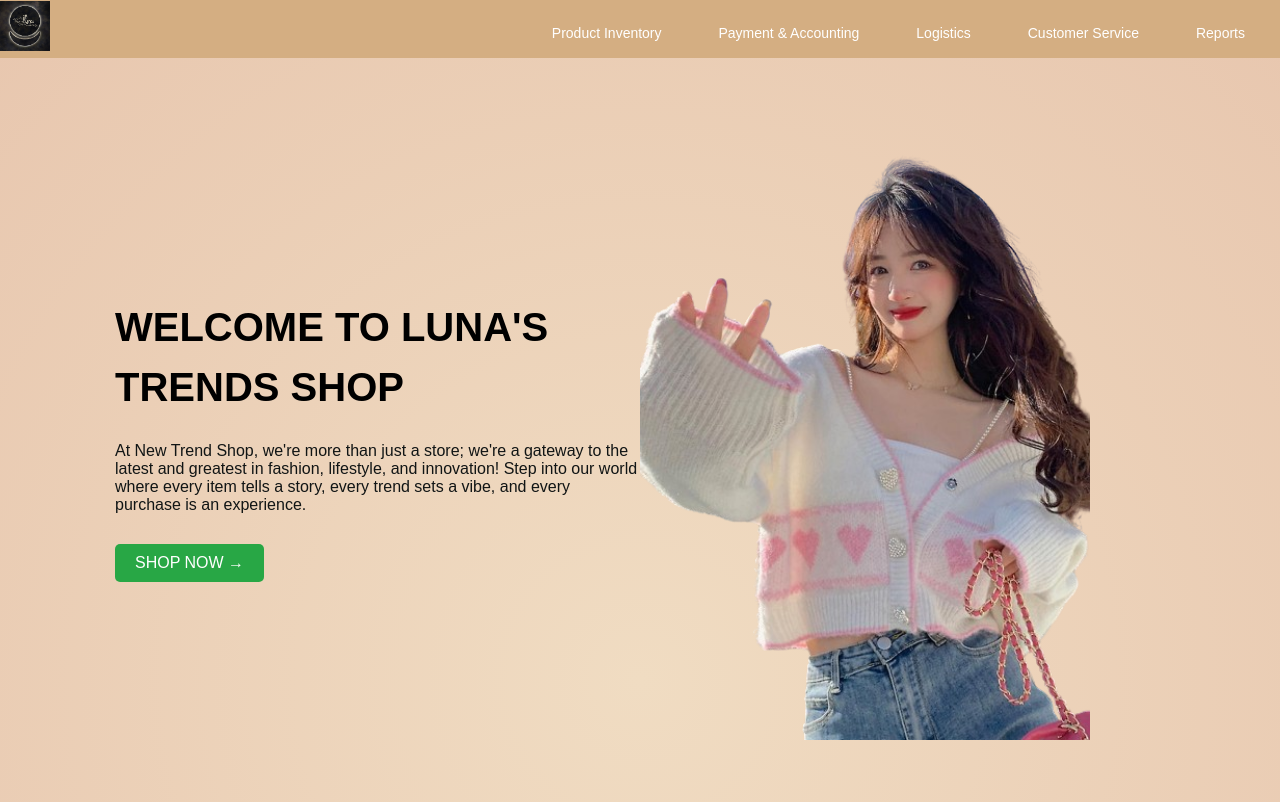
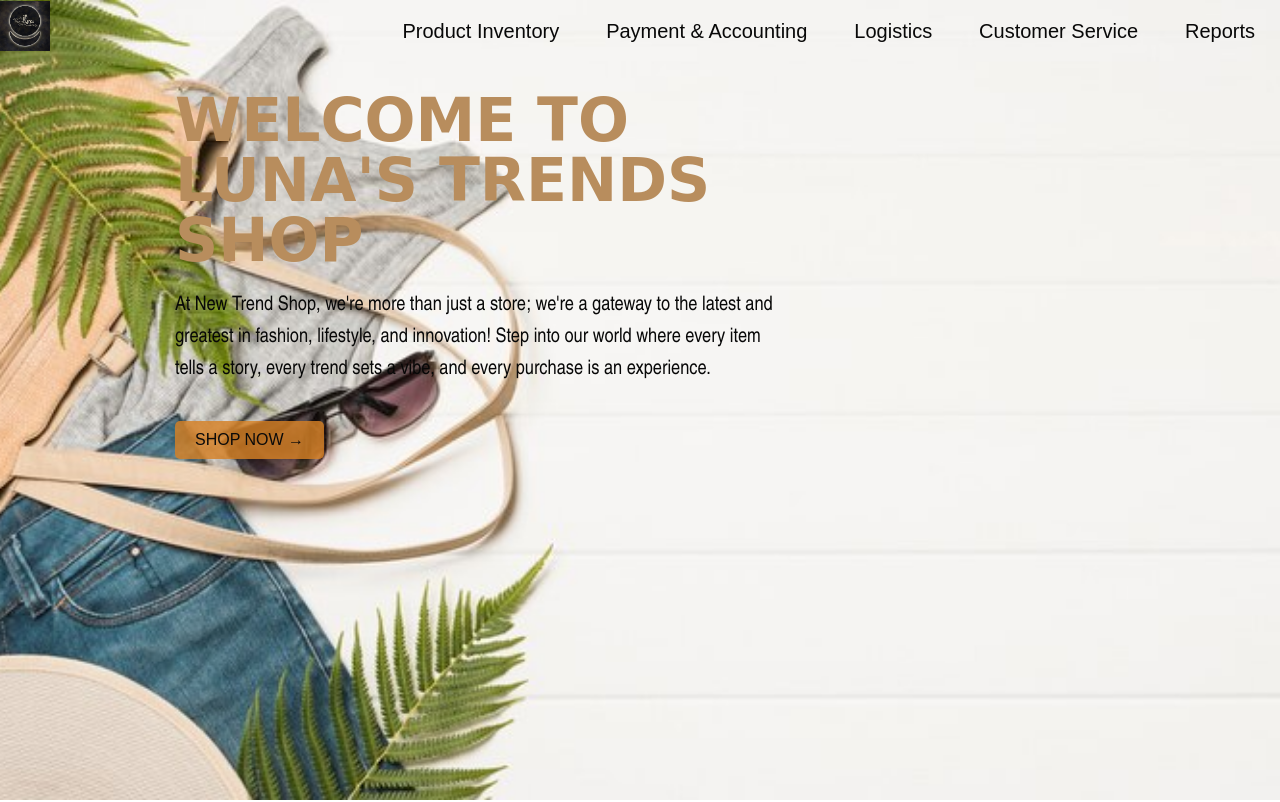
Before and after one commit to lunaurxx/it28-ecommerce-m-saraum, a plain HTML site: page index.html in a window 1280 px wide. Shown: the top 802 px of the page. Drawn offline with Linux system fonts and the light colour scheme; files that its build step writes are made by us from their sources.

Commit message:
change the background and font

```diff
--- a/CSS Folder/style.css
+++ b/CSS Folder/style.css
@@ -3,14 +3,13 @@
     padding: 0;
     box-sizing: border-box;
 }
-.body{
-    font-family: 'Franklin Gothic Medium', 'Arial Narrow', Arial, sans-serif;
-}
+
 .navbar{
     display: flex;
     align-items: center;
     font-size: 25px;
     padding: 20px;
+
 }
 nav{
     flex: 1;
@@ -22,16 +21,12 @@ nav ul{
 }
 nav ul li{
     display: inline-block;
-    margin-right: 20px;
+    margin-right: 10px;
 }
 a{
     text-decoration: none;
     color: rgb(251, 225, 180);
-}
-p{
-    color: rgb(17, 21, 21);
-}
-.container{
+}.container{
     max-width: 1100px;
     margin: auto;
     padding-left: 25px;
@@ -43,22 +38,54 @@ p{
    flex-wrap: wrap;
    justify-content: space-around;
 }
+#section1 {
+            display: flex;
+            align-items: center;
+            justify-content: space-between;
+            padding: 50px 20px;
+}
 .col-2{
-    flex-basis: 50%;
-    min-width: 200px;
+    max-width: 600px;
 }
 .col-2 img{
     max-width: 200%;
     padding: 100px 0;
+}.container {
+    margin-right: 50px; /* Adjust the value as needed */
 }
-.col-2 h1{
-    font-size: 40px;
+
+.col-2 {
+    float: right;
+}
+.col-2 h1 {
+    font-size: 60px;
+    margin-bottom: 20px;
     line-height: 60px;
-    margin: 25px 0;
+    margin:3 0;
+    color: #b88d5d;
+    text-align: left;
+    font-family: "Dancing Script", cursive;
+    font-optical-sizing: auto;
+    font-weight: weight;
+    font-style: normal;
+    }
+
+
+.col-2 p {
+    font-size: 18px;
+    line-height: 1.6;
+    margin-bottom: 30px;
+    font-size: 20px;
+    margin: 5px 0;
+    color: #080808;
+    text-align: left;
+    font-family: 'Arial Narrow';
 }
+
+
 .btn{
    display: inline-block;
-   background: #d82323;;
+   background: #996390;;
    color: blanchedalmond;
    padding: 8px 30px;
    margin: 30px 0;
@@ -67,15 +94,6 @@ p{
 }
 .btn :hover{
     background: #afdae8;
-
-}
-.header{
-    background:radial-gradient(#f0dcc2,#e8c7af);
-    height: 160vh;
-}
-
-.categories{
-  margin: 70px 0;
 }
 .col-3{
    flex-basis: 30%;
@@ -86,7 +104,7 @@ p{
     width: 100%;
 }
 .small-container{
-    max-width: 1080px;
+    max-width: 2000px;
     margin: auto;
     padding-left: 25px;
     padding-right: 25px;
@@ -109,8 +127,8 @@ p{
    color: aquamarine;
 }
 .btn {
-    background-color: #28a745;
-    color: #fff;
+    background-color: #d78125d0;
+    color: #0a0a0a;
     border: none;
     border-radius: 5px;
     cursor: pointer;
@@ -118,22 +136,32 @@ p{
     transition: background-color 0.3s ease;
     font-size: 16px;
 }
-.btn:hover {
-    background-color: #218838;
-}
-.buy-btn {
-    background-color: #ff8400;
-    color: #fff;
+.add-btn{
+    background-color: #c9a777;
+    color: #0a0a0a;
     border: none;
     border-radius: 5px;
     cursor: pointer;
-    padding: 10px 20px;
+    padding: 15px 20px;
+    transition: background-color 0.3s ease;
+    font-size: 16px;
+}
+.btn:hover {
+    background-color: #b59878d0;
+}
+.buy-btn {
+    background-color: #d78125d0;
+    color: #010101;
+    border: none;
+    border-radius: 5px;
+    cursor: pointer;
+    padding: 15px 20px;
     transition: background-color 0.3s ease;
     margin-left: 5px;
     font-size: 16px;
 }
 .buy-btn:hover {
-    background-color: #e9d5b9;
+    background-color: #b59878d0;
 }
 .box {
             border: 1px solid #ccc;
@@ -158,7 +186,7 @@ p{
         button[type="submit"] {
             width: 100%;
             padding: 10px;
-            background-color: #4CAF50;
+            background-color: #a79c7d;
             color: white;
             border: none;
             cursor: pointer;
@@ -189,7 +217,7 @@ p{
             cursor: pointer;
         }
         button:hover {
-            background-color: #0056b3;
+            background-color: #b1a899;
         }
         html {
             scroll-behavior: smooth;
@@ -199,29 +227,31 @@ p{
             top: 0;
             left: 0;
             width: 100%;
-            background-color: #d4ae82; /* Change background color as needed */
+            background-color: none; /* Change background color as needed */
             z-index: 999; /* Ensure navigation bar stays on top of other elements */
             padding: 1px 0;
             transition: top 0.3s; /* Add smooth transition effect */
+
         }
         .navbar ul {
             margin: 0;
             padding: 0;
             list-style: none;
             text-align: center;
+
         }
         .navbar li {
             display: inline;
         }
         .navbar a {
-            color: white; /* Change link color as needed */
+            color: rgb(8, 8, 8); /* Change link color as needed */
             text-decoration: none;
             padding: 5px 15px;
-            font-size: 14px;
+            font-size: 20px;
             transition: background-color 0.3s; /* Add smooth transition effect */
         }
         .navbar a:hover {
-            background-color: #555; /* Change hover background color as needed */
+            background-color: #e8dede; /* Change hover background color as needed */
         }
         /* Add padding to the body to make space for fixed navigation */
         body {
@@ -233,5 +263,6 @@ p{
             text-align: center;
 
         }.header {
-            font-family: 'Arial', sans-serif; /* Change 'Arial' to your desired font family */
+            font-family: 'Arial', sans-serif;
+           /* Change 'Arial' to your desired font family */
         }
--- a/index.html
+++ b/index.html
@@ -5,10 +5,21 @@
     <meta name="viewport" content="width=device-width, initial-scale=1.0">
     <title>LUNA'S STORE</title>
     <link rel="stylesheet" href="./CSS Folder/style.css">
+    <link rel="stylesheet" href="./image/style.css">
     <link rel="stylesheet" href="https://cdnjs.cloudflare.com/ajax/libs/font-awesome/5.15.4/css/all.min.css">
     <link rel="preconnect" href="https://fonts.googleapis.com">
     <link rel="preconnect" href="https://fonts.gstatic.com" crossorigin>
+    <style>
+        body {
+             font-family: 'Bombshell Pro ';
+             background-image: url('/image/br1.jpg');
+             background-size: cover;
+             background-position: center;
+             background-repeat: no-repeat;
+             height: 100vh;
 
+               }
+     </style>
 </head>
 <body>
     <div class="header">
@@ -36,9 +47,6 @@
                     <p> At New Trend Shop, we're more than just a store; we're a gateway to the latest and greatest in fashion, lifestyle, and innovation! Step into our world where every item tells a story, every trend sets a vibe, and every purchase is an experience.</p>
                     <a href="product.html" class="btn">SHOP NOW &#8594;</a>
                 </div>
-                <div class="col-2">
-                    <img src="./image/photo-removebg-preview.png" width="450px">
-                </div>
             </div>
         </div>
     </div>
```
Also changed, not shown: image/br1.jpg (added).
